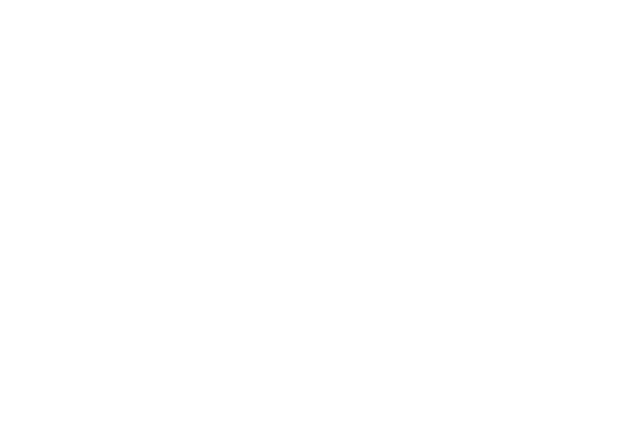
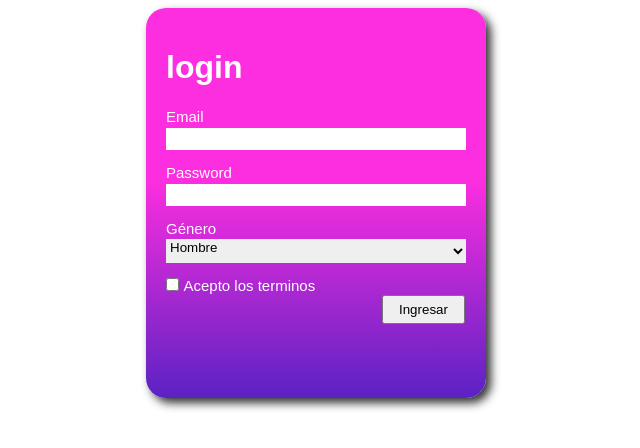
Before and after one commit to edwinc21/aspirantes-mir-html-y-css, a plain HTML site: page ejercicio2-html-y-css/index.html in a window 1280 px wide. Shown: the whole page, without its empty margins (324-964 px from the left). Drawn offline with Linux system fonts and the light colour scheme.

Commit message:
implementa el formulario del ejercicio de html

```diff
--- a/ejercicio2-html-y-css/index.html
+++ b/ejercicio2-html-y-css/index.html
@@ -1,13 +1,39 @@
 <!DOCTYPE html>
 <html lang="en">
-<head>
-    <meta charset="UTF-8">
-    <meta http-equiv="X-UA-Compatible" content="IE=edge">
-    <meta name="viewport" content="width=device-width, initial-scale=1.0">
+  <head>
+    <meta charset="UTF-8" />
+    <meta http-equiv="X-UA-Compatible" content="IE=edge" />
+    <meta name="viewport" content="width=device-width, initial-scale=1.0" />
     <link rel="stylesheet" href="./styles.css" />
     <title>Login</title>
-</head>
-<body>
+  </head>
+  <body>
+    <div class="login">
+      <form>
+        <h1>login</h1>
 
-</body>
+        <!--casilla de correo electronico-->
+        <label for="email">Email</label>
+        <input type="email" name="email" required />
+
+        <!--casilla de contraseña-->
+        <label for="password">Password</label>
+        <input type="password" id="password" name="password" required />
+
+        <!--lista despegable de genero-->
+        <label for="genero">Género </label>
+        <select name="genero">
+          <option value="hombre">Hombre</option>
+          <option value="mujer">Mujer</option>
+        </select>
+
+        <!--checkbox de terminos y condiciones  -->
+        <input type="checkbox" name="terminos" />
+        <label>Acepto los terminos</label>
+
+        <!--boton de ingresar-->
+        <input type="submit" value="Ingresar" />
+      </form>
+    </div>
+  </body>
 </html>
--- a/ejercicio2-html-y-css/styles.css
+++ b/ejercicio2-html-y-css/styles.css
@@ -0,0 +1,35 @@
+div.login{
+    width:300px;
+    height: 350px ;
+    background: linear-gradient(0deg, rgba(90,34,195,1) 0%, rgba(253,45,224,0.9976365546218487) 56%);
+    border-radius: 20px;
+    margin: 0 auto ;
+    padding: 20px;
+    box-shadow: 5px 5px 10px #333;
+    color: white;
+    font-family: Arial, Helvetica, sans-serif;
+}
+
+div.login label {
+    font-size: 15px;
+}
+
+div.login input[type='email'], input[type='password'], select {
+    width: 100%;
+    border: none;
+    padding: 0 0 7px ;
+    margin-bottom:14px;
+}
+
+
+div.login input[type="submit"]{
+    padding: 5px 15px 5px 15px;
+    margin-left: 72%;
+}
+
+
+div.login input[type='checkbox'] {
+    margin:0;
+    padding-top: 15px;
+
+}
```
